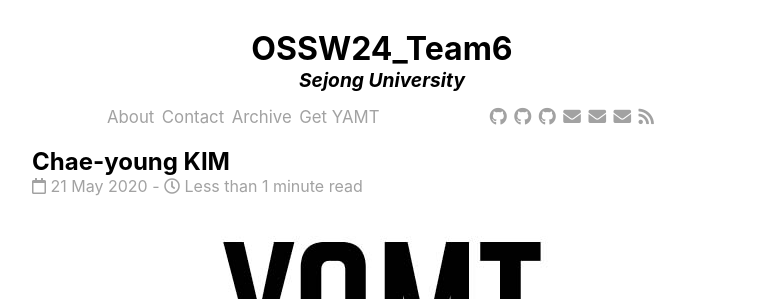
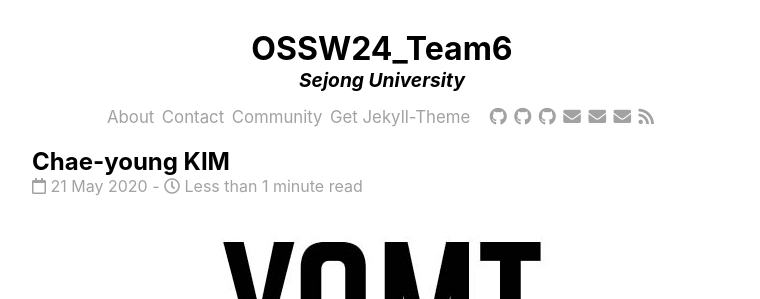
Before and after one commit to yoooousir/OSSW24_Team6, a Jekyll site: the page built from index.html, in a window 1280 px wide. Shown: the top 299 px of the page, without its empty margins (258-1018 px from the left). Built offline with Jekyll 4.4.1, drawn with Linux system fonts in a browser that asks for light colours; nearby versions of some CDN libraries; the list of posts is cut into pages by our own code.

Commit message:
Update pages.yml

```diff
--- a/_data/pages.yml
+++ b/_data/pages.yml
@@ -1,5 +1,5 @@
 pages:
   - {name: 'About', url: 'about.html'}
   - {name: 'Contact', url: 'contact.html'}
-  - {name: 'Archive', url: 'archive.html'}
-  - {name: 'Get YAMT', url: 'https://github.com/PandaSekh/Jekyll-YAMT'}
+  - {name: 'Community', url: 'community.html'}
+  - {name: 'Get Jekyll-Theme', url: 'https://github.com/PandaSekh/Jekyll-YAMT'}
```
